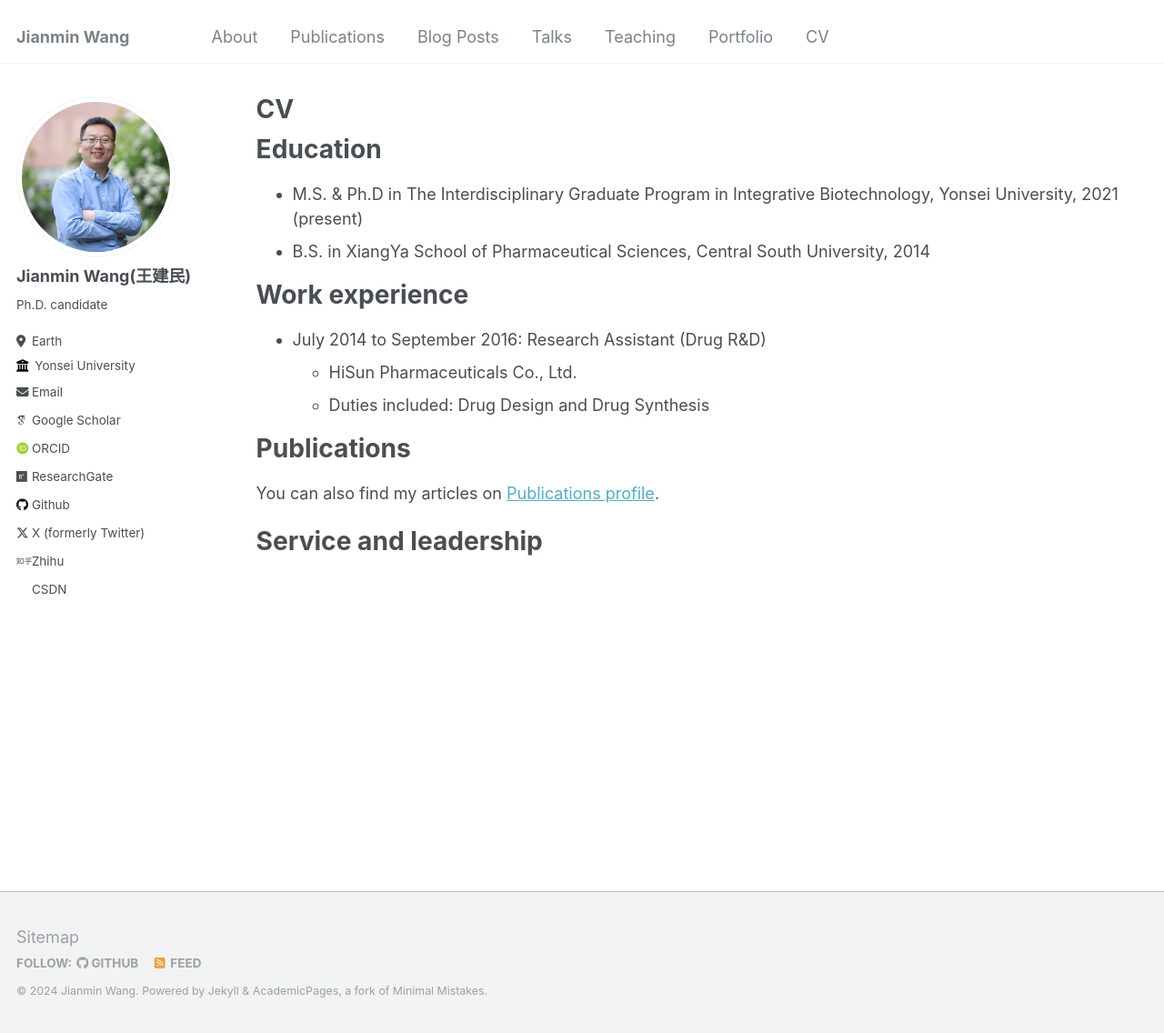
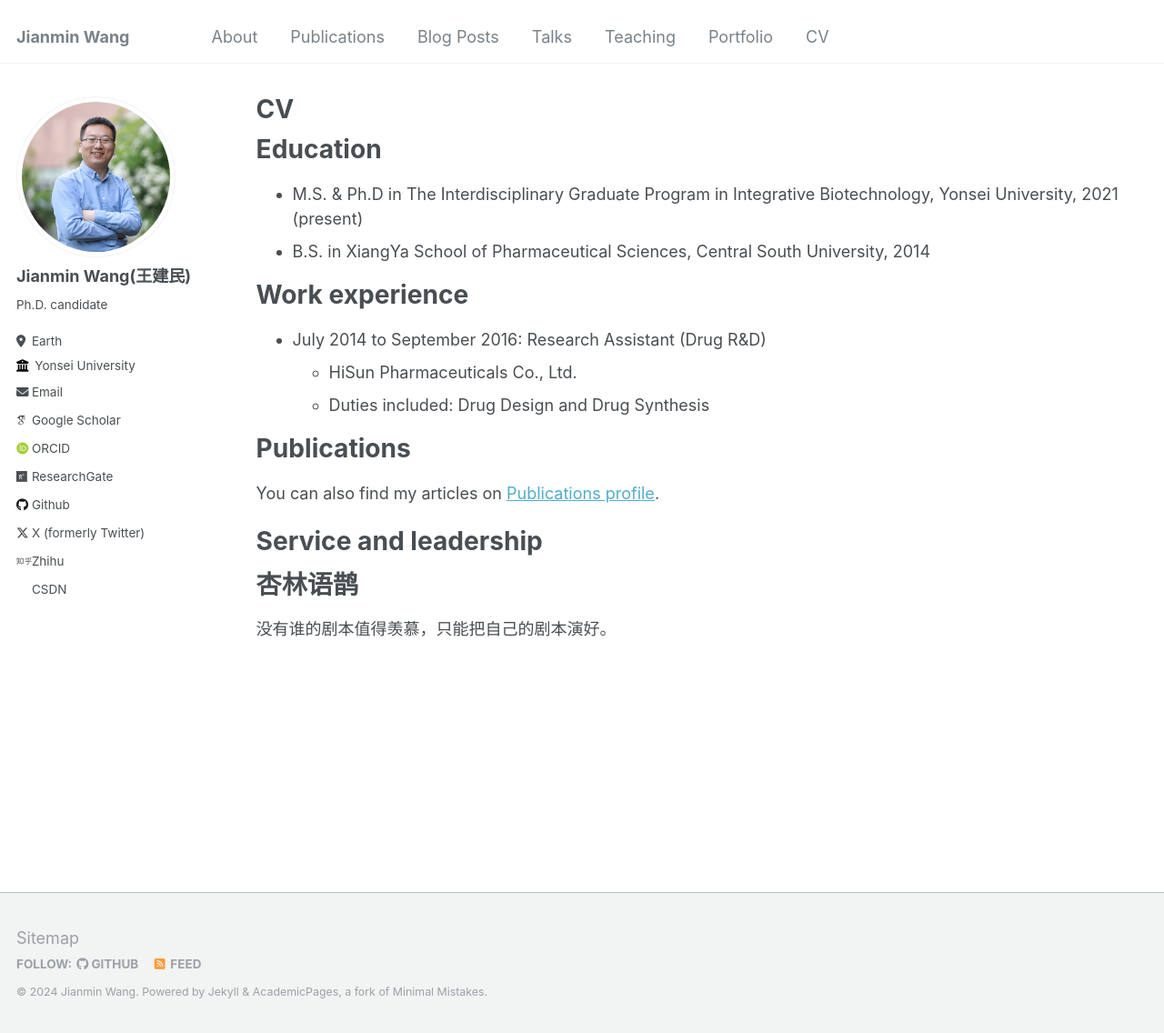
Before and after one commit to Jianmin2drugai/Jianmin2drugai.github.io, a Jekyll site: the page built from _pages/cv.md, in a window 1280 px wide and 1136 px high. Shown: the whole window at 91% size. Built offline with Jekyll 4.4.1, drawn with Linux system fonts in a browser that asks for light colours; some web fonts are replaced.

Commit message:
Update cv.md

```diff
--- a/_pages/cv.md
+++ b/_pages/cv.md
@@ -32,3 +32,8 @@ You can also find my articles on <a href="https://jianmin2drugai.github.io/publi
 
 Service and leadership
 ======
+
+
+杏林语鹊
+======
+没有谁的剧本值得羡慕，只能把自己的剧本演好。
```
